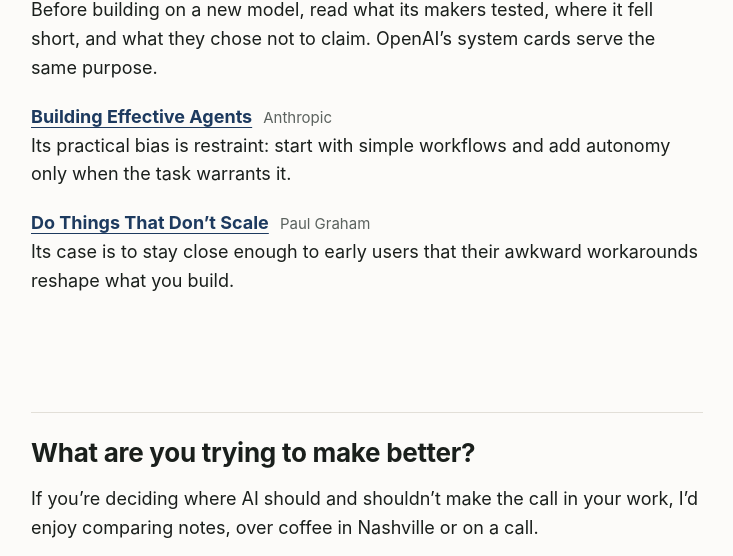
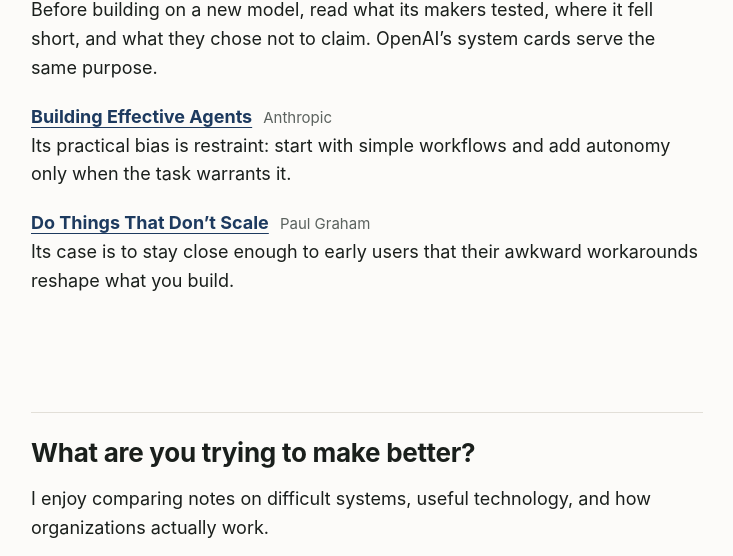
Before and after one commit to lukepionk/lukepionk.com, a website: page site/index.html in a window 1280 px wide. Shown: the part 2479-3035 px from the top of the page, without its empty margins (273-1006 px from the left). Drawn offline with Linux system fonts and the light colour scheme.

```diff
--- a/site/index.html
+++ b/site/index.html
@@ -130,7 +130,7 @@
 
       <section id="contact" aria-labelledby="contact-title">
         <h2 id="contact-title">What are you trying to make better?</h2>
-        <p>If you&rsquo;re deciding where AI should and shouldn&rsquo;t make the call in your work, I&rsquo;d enjoy comparing notes, over coffee in Nashville or on a call.</p>
+        <p>I enjoy comparing notes on difficult systems, useful technology, and how organizations actually work.</p>
         <address>
           <a class="contact-email" href="mailto:l.a.pionk@gmail.com">l.a.pionk@gmail.com</a>
           <span class="contact-links">
```
